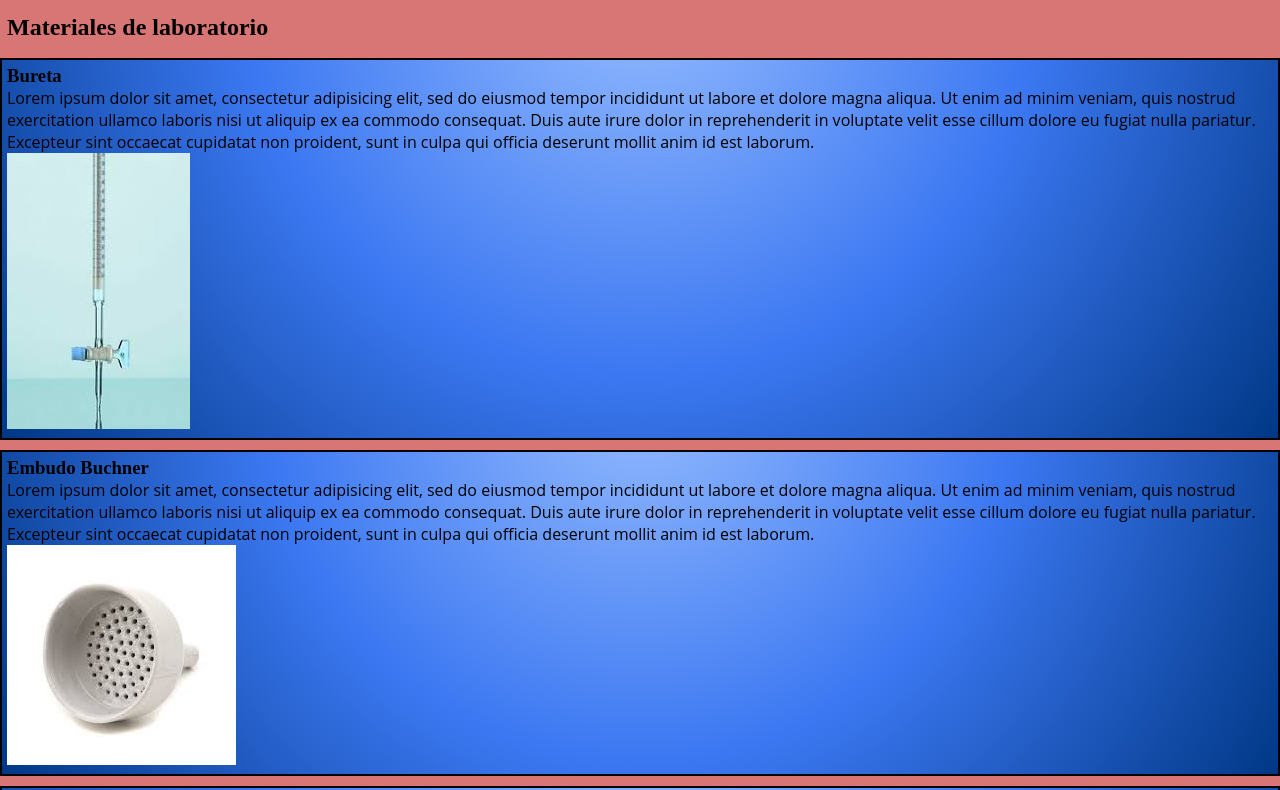
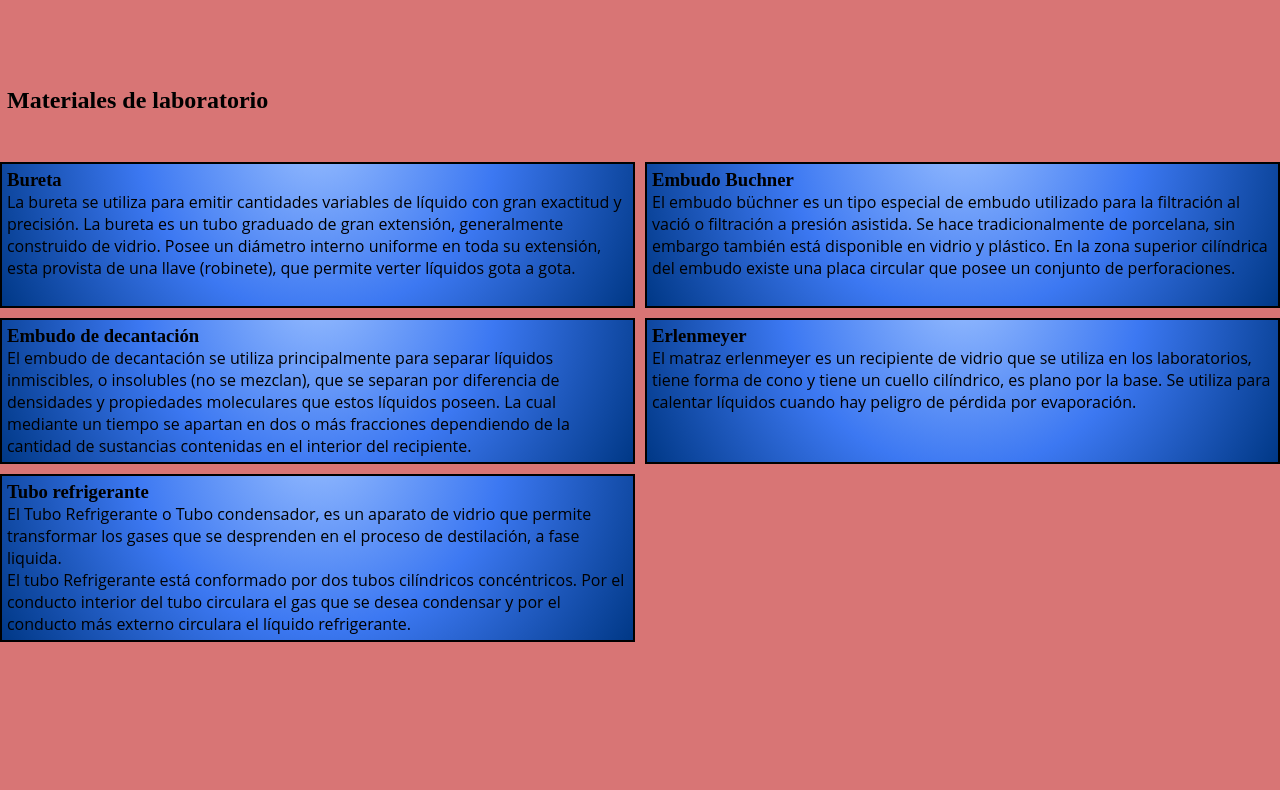
Before and after one commit to GaryRod/TodoLab, a plain HTML site: page views/materiales-de-lab.html in a window 1280 px wide. Shown: the part 67-857 px from the top of the page. Drawn offline with Linux system fonts and the light colour scheme.

Commit message:
agregue información real a las secciones

```diff
--- a/assets/estilos.css
+++ b/assets/estilos.css
@@ -27,7 +27,6 @@ h1 {
 
 header nav {
     margin: 4px;
-    height: 60%
 }
 
 ul {
@@ -293,15 +292,15 @@ section#tubosRefrigerantes {
 #grillaMateriales {
     display: grid;
     grid-template-areas:
-    "cabeza"
-    "subtitulo"
-    "uno"
-    "dos"
-    "tres"
-    "cuatro"
-    "cinco";
-    grid-template-rows: 1fr 1fr 2fr 2fr 2fr 2fr 2fr;
-    grid-row-gap: 10px
+    "cabeza cabeza"
+    "subtitulo subtitulo"
+    "uno dos"
+    "tres cuatro"
+    "cinco none";
+    grid-template-rows: 1fr 1fr 2fr 2fr 2fr 2fr;
+    grid-template-columns: 1fr 1fr;
+    grid-row-gap: 10px;
+    grid-column-gap: 10px;
 }
 
 /* Grid sección equipos */
@@ -371,19 +370,21 @@ section#nosotrosDos {
 header {
     display: flex;
 	flex-direction: row;
-	justify-content: space-evenly
+	justify-content: space-between;
 }
 
 h1 {
-    flex: 1 0 10%
+    flex: 1 0 20%
 }
 
 nav {
-    flex: 0 0 70%;
+    flex: 0 0 600px;
+    margin: 1%
 }
 
 .divHeader {
     display: flex;
+    justify-content: space-between;
 }
 
 /* Flexbox para form */
@@ -447,4 +448,8 @@ form {
         position: fixed;
         top: 0;
     }
+
+    .segmentos {
+        overflow: scroll;
+    }
 }
--- a/views/materiales-de-lab.html
+++ b/views/materiales-de-lab.html
@@ -43,62 +43,56 @@
 		<section id="bureta" class="segmentos materialesyEquipos">
 			<div class="divMaterialesyEquipos">
 			    <h3>Bureta</h3>
-        	    <p class="fuente">Lorem ipsum dolor sit amet, consectetur adipisicing elit, sed do eiusmod
-        	    tempor incididunt ut labore et dolore magna aliqua. Ut enim ad minim veniam,
-        	    quis nostrud exercitation ullamco laboris nisi ut aliquip ex ea commodo
-        	    consequat. Duis aute irure dolor in reprehenderit in voluptate velit esse
-        	    cillum dolore eu fugiat nulla pariatur. Excepteur sint occaecat cupidatat non
-        	    proident, sunt in culpa qui officia deserunt mollit anim id est laborum.</p>
+        	    <p class="fuente">
+                    La bureta se utiliza para emitir cantidades variables de líquido con gran  exactitud
+                    y precisión. La bureta es un tubo graduado de gran extensión, generalmente construido
+                    de vidrio. Posee un diámetro interno uniforme en toda su extensión, esta provista de
+                    una llave (robinete), que permite verter líquidos gota a gota.
+                </p>
 		     </div>
-            <img src="../imagenes/bureta.jpg"  alt="Bureta">
+
 		</section>
         <section id="embudoBuchner" class="segmentos materialesyEquipos">
 			<div class="divMaterialesyEquipos">
 				<h3>Embudo Buchner</h3>
-				<p class="fuente">Lorem ipsum dolor sit amet, consectetur adipisicing elit, sed do eiusmod
-				tempor incididunt ut labore et dolore magna aliqua. Ut enim ad minim veniam,
-				quis nostrud exercitation ullamco laboris nisi ut aliquip ex ea commodo
-				consequat. Duis aute irure dolor in reprehenderit in voluptate velit esse
-				cillum dolore eu fugiat nulla pariatur. Excepteur sint occaecat cupidatat non
-				proident, sunt in culpa qui officia deserunt mollit anim id est laborum.</p>
+				<p class="fuente">
+                    El embudo büchner es un tipo especial de embudo utilizado para la filtración al vació
+                    o filtración a presión asistida. Se hace tradicionalmente de porcelana, sin embargo también
+                    está disponible en vidrio y plástico. En la zona superior cilíndrica del embudo existe una
+                    placa circular que posee un conjunto de perforaciones.
+                </p>
 			</div>
-			<img src="../imagenes/embudo-buchner.jpg" alt="Embudo-buchner">
         </section>
         <section id="embudoDecantacion" class="segmentos materialesyEquipos">
             <div class="divMaterialesyEquipos">
 				<h3>Embudo de decantación</h3>
-        	    <p class="fuente">Lorem ipsum dolor sit amet, consectetur adipisicing elit, sed do eiusmod
-        	    tempor incididunt ut labore et dolore magna aliqua. Ut enim ad minim veniam,
-        	    quis nostrud exercitation ullamco laboris nisi ut aliquip ex ea commodo
-        	    consequat. Duis aute irure dolor in reprehenderit in voluptate velit esse
-        	    cillum dolore eu fugiat nulla pariatur. Excepteur sint occaecat cupidatat non
-        	    proident, sunt in culpa qui officia deserunt mollit anim id est laborum.</p>
+        	    <p class="fuente">
+                    El embudo de decantación se utiliza principalmente para separar líquidos inmiscibles,
+                    o insolubles (no se mezclan), que se separan por diferencia de densidades y propiedades
+                    moleculares que estos líquidos poseen. La cual mediante un tiempo se apartan en dos o más
+                    fracciones dependiendo de la cantidad de sustancias contenidas en el interior del recipiente.
+                </p>
 			</div>
-            <img src="../imagenes/embudo-de-decantacion.jpg" alt="Embudo-de-decantacion">
         </section>
         <section id="erlenmeyer" class="segmentos materialesyEquipos" divMaterialesyEquipos>
 			<div class="divMaterialesyEquipos">
 				<h3>Erlenmeyer</h3>
-			    <p class="fuente">Lorem ipsum dolor sit amet, consectetur adipisicing elit, sed do eiusmod
-			    tempor incididunt ut labore et dolore magna aliqua. Ut enim ad minim veniam,
-			    quis nostrud exercitation ullamco laboris nisi ut aliquip ex ea commodo
-			    consequat. Duis aute irure dolor in reprehenderit in voluptate velit esse
-			    cillum dolore eu fugiat nulla pariatur. Excepteur sint occaecat cupidatat non
-			    proident, sunt in culpa qui officia deserunt mollit anim id est laborum.</p>
+			    <p class="fuente">
+                    El matraz erlenmeyer es un recipiente de vidrio que se utiliza en los laboratorios, tiene forma
+                    de cono y tiene un cuello cilíndrico, es plano por la base. Se utiliza para calentar líquidos
+                    cuando hay peligro de pérdida por evaporación.
+                </p>
 			</div>
-            <img src="../imagenes/erlenmeyer.jpg" alt="Erlenmeyer">
         </section>
         <section id="tubosRefrigerantes" class="segmentos materialesyEquipos">
             <div class="divMaterialesyEquipos">
-				<h3>Tubos refrigerantes</h3>
-        	    <p class="fuente">Lorem ipsum dolor sit amet, consectetur adipisicing elit, sed do eiusmod
-        	     tempor incididunt ut labore et dolore magna aliqua. Ut enim ad minim veniam,
-        	     quis nostrud exercitation ullamco laboris nisi ut aliquip ex ea commodo
-        	     consequat. Duis aute irure dolor in reprehenderit in voluptate velit esse
-        	     cillum dolore eu fugiat nulla pariatur. Excepteur sint occaecat cupidatat non
-        	     proident, sunt in culpa qui officia deserunt mollit anim id est laborum.</p>
+				<h3>Tubo refrigerante</h3>
+        	    <p class="fuente">El Tubo Refrigerante o Tubo condensador, es un aparato de vidrio que permite transformar
+                    los gases que se desprenden en el proceso de destilación, a fase liquida.<br>
+                    El tubo Refrigerante está conformado por dos tubos cilíndricos concéntricos.
+                    Por el conducto interior del tubo circulara el gas que se desea condensar y por el conducto más externo circulara el líquido refrigerante.
+                </p>
 		    </div>
-			<img src="../imagenes/tubos-refrigerantes.jpg" alt="Tubos-refrigerantes">
         </section>
 </body>
 </html>
```
Also changed, not shown: index.html (+15 -12 lines).
